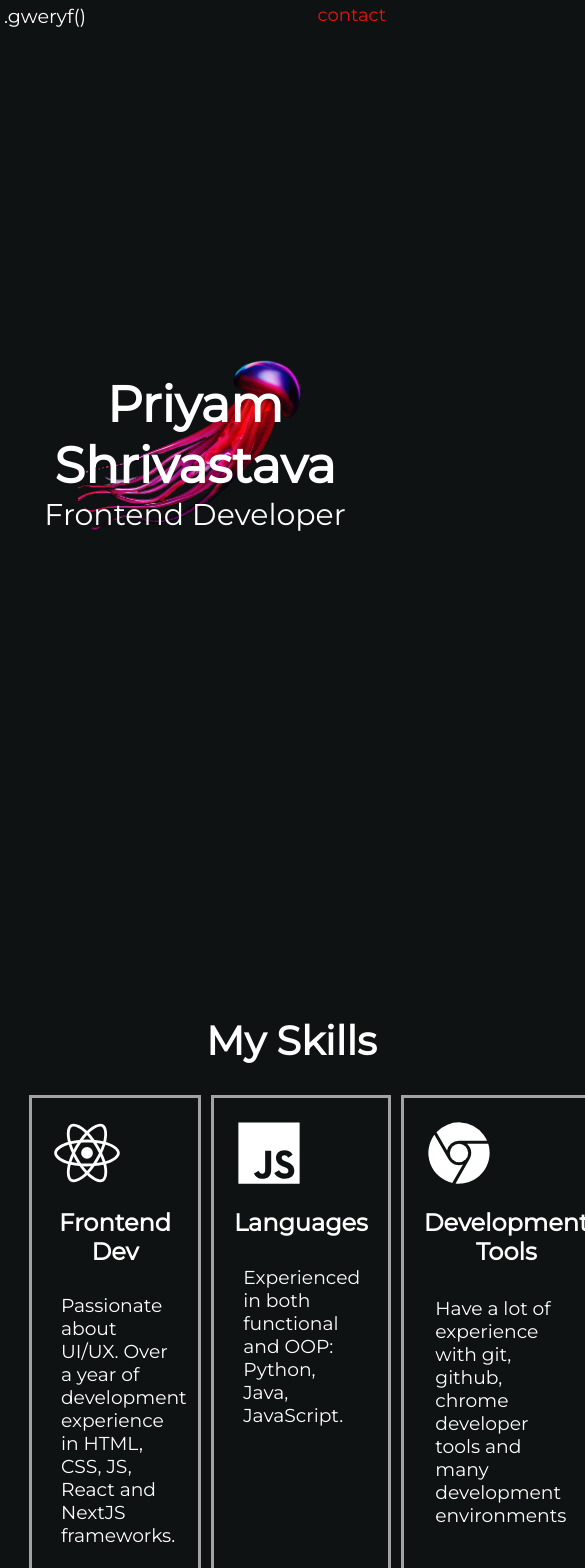
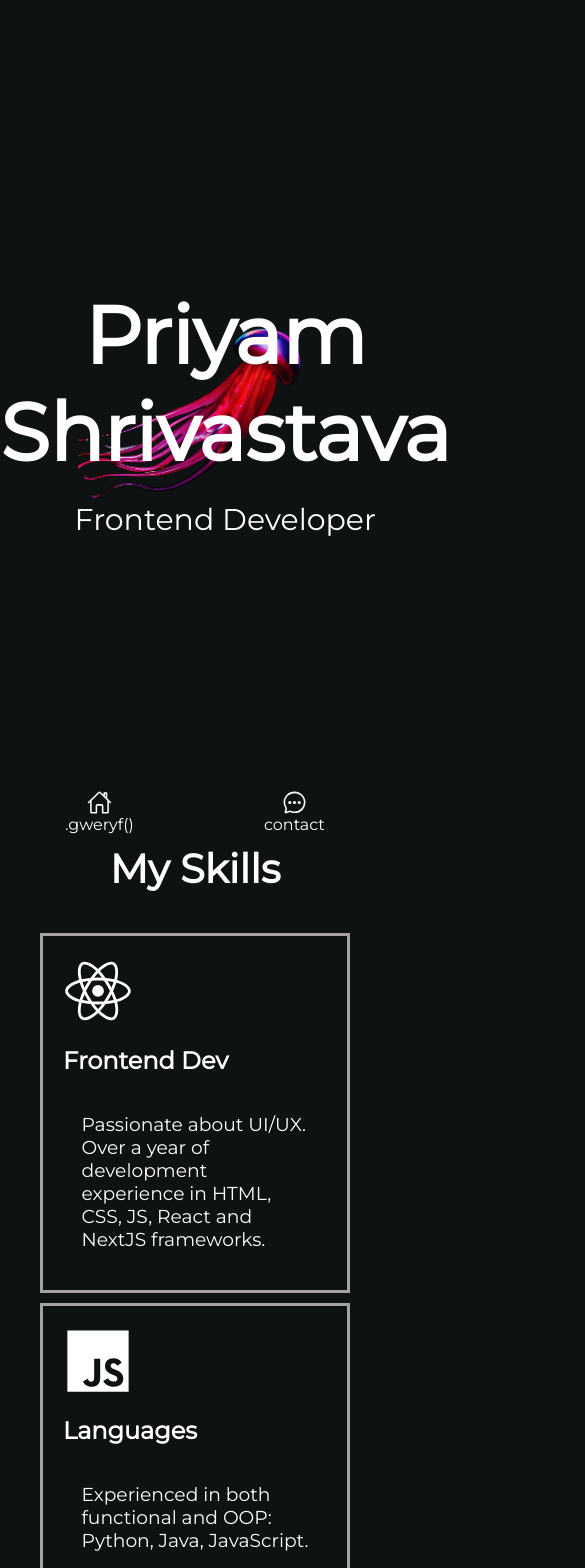
Before and after one commit to gweryf/portfolio, a React (Vite) app: page / in a window 390 px wide. Shown: the top 1568 px of the page, 585 px wide, since content can reach past the window. Built offline with nearby package versions, Linux system fonts and the light colour scheme.

Commit message:
made homepage mobile responsive

```diff
--- a/src/components/header.jsx
+++ b/src/components/header.jsx
@@ -1,13 +1,30 @@
 import "../styles/navbar.scss"
+import { IoHomeOutline, IoChatbubbleEllipsesOutline } from "react-icons/io5";
 
 const Header = ()=>{
     return(
+        <>
             <nav className="navbar">
                 <div className="header"><a href="/">.gweryf()</a></div>
                 <div className="navlinks">
                         <div><a href="/about">contact</a></div>
                 </div>
             </nav>
+            <nav className="mobnav">
+                <a href="/">
+                    <div className="mobnavlink">
+                        <IoHomeOutline size='25px'/>
+                        <div className="header">.gweryf()</div>
+                    </div>
+                </a>
+                <a href="/about">
+                    <div className="mobnavlink">
+                        <IoChatbubbleEllipsesOutline size='25px'/>
+                        <div>contact</div>
+                    </div>
+                </a>
+            </nav>
+        </>
     )
 }
 export default Header
--- a/src/routes/App.jsx
+++ b/src/routes/App.jsx
@@ -25,7 +25,7 @@ function App() {
       <Header/>
       <section className='firstcard hidden'>
         <div className='content'>
-          <h1>Priyam Shrivastava</h1>
+          <h1 className='content-name'>Priyam Shrivastava</h1>
           <p>Frontend Developer</p>
         </div>
       </section>
--- a/src/styles/App.scss
+++ b/src/styles/App.scss
@@ -9,6 +9,8 @@
         text-align: center;
     }
 
+}
+@media only screen and (min-width:801px){
     .content{
         background-color: transparent;
         h1{
@@ -22,3 +24,17 @@
         }
     }
 }
+@media only screen and (max-width:800px){
+    .content h1{
+        background-color: transparent;
+        font-size: 80px;
+    }
+    .content p{
+        font-size: 30px;
+        padding: 20px;
+        background-color: transparent;
+    }
+    .content{
+        background-color: transparent;
+    }
+}
--- a/src/styles/navbar.scss
+++ b/src/styles/navbar.scss
@@ -32,3 +32,28 @@
         color: inherit;
     }
 }
+.mobnav{
+    display: none;
+}
+
+@media only screen and (max-width: 800px){
+    .navbar{
+        display: none;
+    }
+    .mobnav{
+        position: fixed;
+        z-index: 1;
+        bottom: 0;
+        height: 65px;
+        width: 100%;
+        display: flex;
+        justify-content: space-around;
+        align-items: center;
+    }
+    .mobnavlink{
+        display: flex;
+        flex-direction: column;
+        justify-content: center;
+        align-items: center;
+    }
+}
--- a/src/styles/project.scss
+++ b/src/styles/project.scss
@@ -1,15 +1,4 @@
-.container{
-    display: grid;
-    grid-template-columns: repeat(3, 1fr);
-    margin-right: auto;
-    margin-left: auto;
-    position: relative;
-    place-items:center;
-    align-items:center;
-    gap: 20px;
-    height: 50vh;
-    padding: 20px;
-}
+
 
 img{
     border: 2px solid white;
@@ -71,3 +60,28 @@ a{
 .item3{
     align-self: self-start;
 }
+
+@media only screen and (min-width:801px){
+    .container{
+        display: grid;
+        grid-template-columns: repeat(3, 1fr);
+        margin-right: auto;
+        margin-left: auto;
+        position: relative;
+        place-items:center;
+        align-items:center;
+        gap: 20px;
+        height: 50vh;
+        padding: 20px;
+    }
+}
+@media only screen and (max-width:800px){
+    .container{
+        display: flex;
+        flex-direction: column;
+        justify-content: center;
+        align-items: center;
+        gap: 20px;
+        margin: 60px;
+    }
+}
--- a/src/styles/skills.scss
+++ b/src/styles/skills.scss
@@ -1,10 +1,5 @@
 .skills{
-    text-align: center;
-    padding-left: 5%;
-    padding-right: 5%;
-    display: grid;
-    grid-template-columns: 1fr 1fr 1fr;
-    grid-gap: 10px;
+
     div{
         padding: 20px;
         border: 3px solid #A3A3A3;
@@ -23,3 +18,23 @@
     font-size: 40px;
     margin-bottom: 5%;
 }
+@media only screen and (min-width:801px){
+    .skills{
+        text-align: center;
+        padding-left: 5%;
+        padding-right: 5%;
+        display: grid;
+        grid-template-columns: repeat(3, 1fr);
+        grid-gap: 10px;
+    }
+}
+@media only screen  and (max-width:800px){
+    .skills{
+        display: flex;
+        flex-direction: column;
+        gap: 10px;
+        justify-content: center;
+        align-items: center;
+        margin: 40px;
+    }
+}
```
Lines whose indentation alone changed are shown as unchanged.
